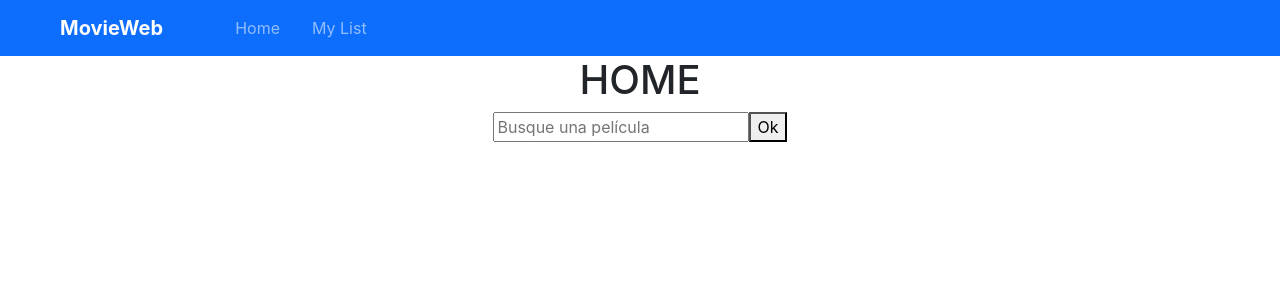
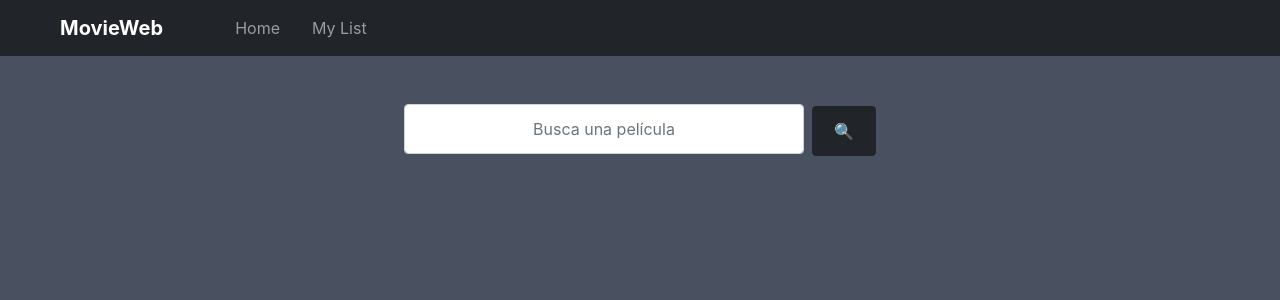
Before and after one commit to GtieZ/MovieApp, a React (Create React App) app: page / in a window 1280 px wide. Shown: the top 300 px of the page. Built offline with nearby package versions, Linux system fonts and the light colour scheme.

Commit message:
linking Home component with Movie component

```diff
--- a/src/Router.js
+++ b/src/Router.js
@@ -3,7 +3,6 @@ import { BrowserRouter, Switch, Route } from 'react-router-dom';
 
 import NavBar from './components/NavBar';
 import Home from './components/Home';
-import Movies from './components/Movies';
 import Not_Found from './components/Not_found';
 import MyListComponent from './components/MyListComponent';
 
@@ -19,10 +18,7 @@ class Router extends Component {
                 <Switch>
                     <Route exact path='/' component={Home} ></Route>
                     <Route exact path='/home' component={Home} ></Route>
-                    <Route exact path='/movie/:query' component={Movies} ></Route>
-
                     <Route exact path='/mylist' component={MyListComponent} ></Route>
-
 
                     <Route component={Not_Found} ></Route>
                 </Switch>
--- a/src/assets/css/index.css
+++ b/src/assets/css/index.css
@@ -5,6 +5,8 @@ body {
     sans-serif;
   -webkit-font-smoothing: antialiased;
   -moz-osx-font-smoothing: grayscale;
+
+  background-color: #49505f;
 }
 
 code {
@@ -43,3 +45,17 @@ code {
 .modal-title{
   text-align: left;
 }
+
+.query-input{
+  display: inline;
+  width: 25em;
+  height: 50px;
+  text-align: center;
+
+
+}
+
+.query-button{
+  width: 4em;
+  height: 50px;
+}
--- a/src/components/Home.js
+++ b/src/components/Home.js
@@ -1,59 +1,39 @@
 import React, { Component } from 'react';
 import { Redirect } from 'react-router-dom';
 
+import Movies from './Movies';
+
+
 class Home extends Component {
-
   queryRef = React.createRef();
 
   state = {
       queryString: '',
-      redirect: false
   };
 
     getFormData = (event) => {
         event.preventDefault();
+
         this.setState({
-            queryString: this.queryRef.current.value,
-            redirect: true
+            queryString: this.queryRef.current.value
         });
     };
 
+
     render() {
-
-        if(this.state.redirect){
-            return(
-                <Redirect to={'/movie/'+this.state.queryString} />
-            );
-        }
-
-
 
         return (
 
             <div>
-
-                <h1>HOME</h1>
-
-                <form onSubmit={this.getFormData}>
-                    <input type="text" className=""
-                        name="query" placeholder="Busque una película"
+                <form className="mt-5" onSubmit={this.getFormData}>
+                    <input type="text" className="form-control query-input"
+                        name="query" placeholder="Busca una película"
                         ref={this.queryRef}
                     />
-
-                    <button type="submit">Ok</button>
+                    <button className="btn btn-dark ms-2 query-button" type="submit">&#x1F50D;</button>
                 </form>
 
-
-
-
-
-
-
-
-
-
-
-
+                <Movies query={this.state.queryString}/>
             </div>
 
         );
--- a/src/components/MovieComponent.js
+++ b/src/components/MovieComponent.js
@@ -105,7 +105,7 @@ const MovieComponent = ({ movie }) => {
                                             &nbsp; (5)
                                         </option>
                                     </select>
-                                    <label for="floatingSelect">
+                                    <label htmlFor="floatingSelect">
                                         Valora esta película
                                     </label>
                                 </div>
@@ -122,8 +122,6 @@ const MovieComponent = ({ movie }) => {
             </div>
         </React.Fragment>
     );
-
-
 };
 
 
--- a/src/components/Movies.js
+++ b/src/components/Movies.js
@@ -9,25 +9,33 @@ class Movies extends Component {
     apiKey = general.api_key;
     queryUrl = general.search_url;
 
+
     state = {
         movies: [],
-        searched: false
+        query: this.props.query,
+        searched: false,
+        firstQuery: true
     };
 
-    getMovies = () => {
-        let searchString = this.props.match.params.query;
+    getMovies = (searchString) => {
         let endpoint = this.queryUrl + this.apiKey + '&query=' + searchString;
         axios.get(endpoint).then(response => {
             this.setState({
                 movies: response.data.results,
-                searched: true
+                searched: true,
+                firstQuery: false
             });
         });
     };
 
-    componentDidMount() {
-        this.getMovies();
-    }
+
+    componentDidUpdate(prevProps) {
+        if (prevProps.query !== this.props.query) {
+          this.getMovies(this.props.query);
+        }
+      }
+
+
 
     render() {
         if (this.state.movies.length > 0) {
@@ -39,20 +47,20 @@ class Movies extends Component {
                 )
             });
             return (
-                <div>
+                <div className="mt-4">
                     {listMovie}
                 </div>
             )
         } else if(!this.state.searched){
-
-            return <div>cargando...</div>
+            return <div className="mt-3">
+                    {this.state.firstQuery? '' : 'cargando...'}
+                </div>
         }
-
-        return <div>No se encontraron peliculas para esta búsqueda</div>
+        return <h3 className="text-danger mt-5">
+                    No se encontraron peliculas para esta búsqueda
+                </h3>
 
     }
-
-
 
 }
 
--- a/src/components/MyListComponent.js
+++ b/src/components/MyListComponent.js
@@ -7,7 +7,7 @@ const MyListComponent = () => {
     const reviewList = useSelector(state => state.myList);
 
     return (
-        <div>
+        <div className="text-light">
 
             <h2>este es myList Component</h2>
             <hr/>
--- a/src/components/NavBar.js
+++ b/src/components/NavBar.js
@@ -7,7 +7,7 @@ class NavBar extends Component {
     render() {
         return (
 
-            <nav className="navbar navbar-expand-lg navbar-dark bg-primary">
+            <nav className="navbar navbar-expand-lg navbar-dark bg-dark">
                 <div className="container-fluid">
                     <span className="navbar-brand ms-5"><strong>MovieWeb</strong></span>
 
--- a/src/components/Not_found.js
+++ b/src/components/Not_found.js
@@ -5,7 +5,7 @@ class Not_Found extends Component{
     render(){
 
         return (
-            <h2 className="text-danger">404 - Not Found!</h2>
+            <h2 className="text-danger mt-5">404 - Not Found!</h2>
         );
     }
 }
```
